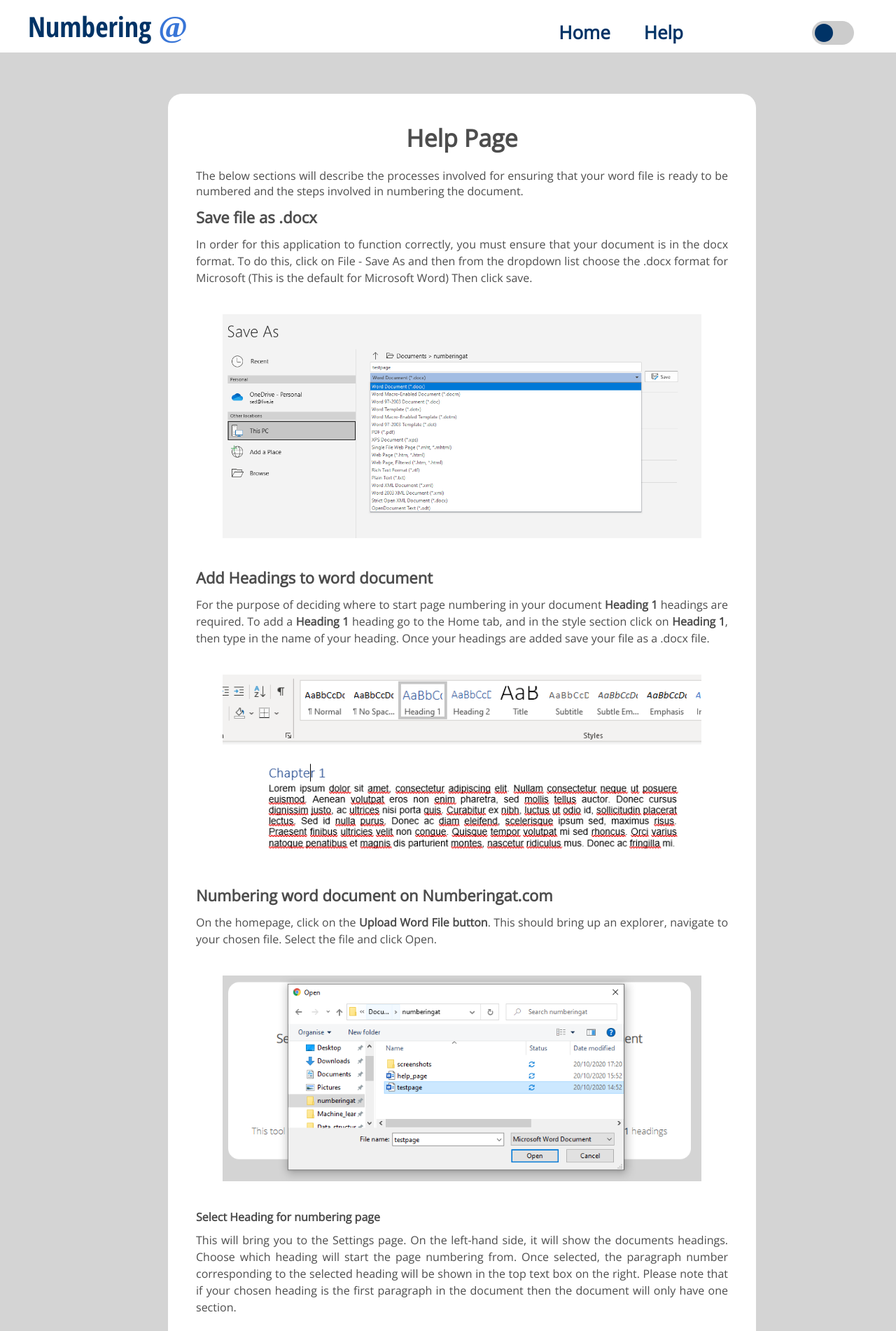
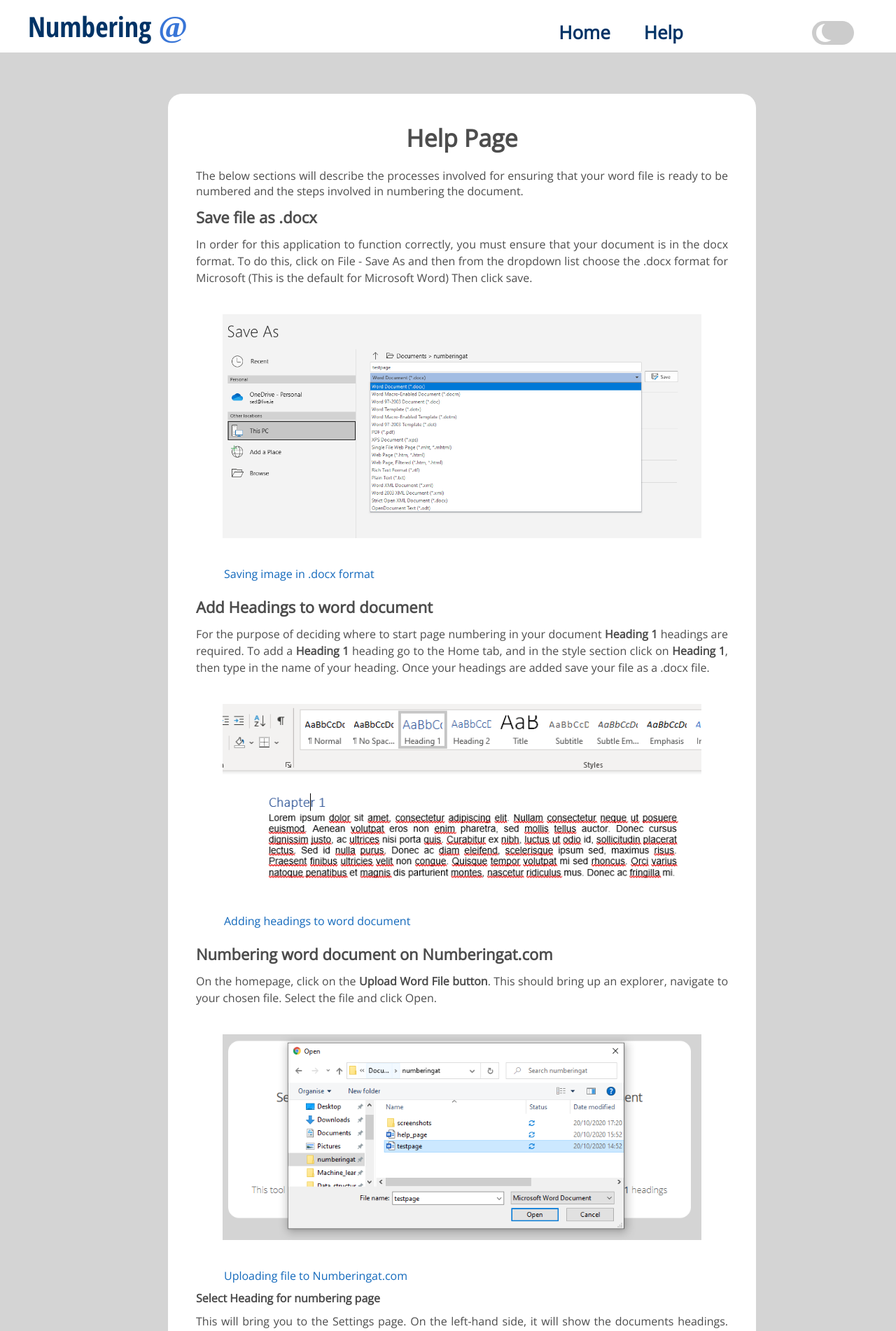
Before and after one commit to seddie95/start_page_numbers_at_X, a Django app: page /help/ in a window 1280 px wide. Shown: the top 1902 px of the page at 70% size. Run offline with Django 3.2, Linux system fonts and the light colour scheme; some libraries are stand-ins or nearby versions.

Commit message:
Update night-mode icon

```diff
--- a/docx_scripts/add_page_numbers.py
+++ b/docx_scripts/add_page_numbers.py
@@ -101,6 +101,7 @@ def set_page_numbers(specs):
     paragraph_number = int(specs['heading'][0])
     position = specs['position'][0]
     style = specs['style'][0]
+    style_main = specs['style_main'][0]
 
     # Open existing and find last paragraph before section break
     try:
@@ -117,7 +118,7 @@ def set_page_numbers(specs):
 
             else:
                 sect = doc.sections[0]._sectPr
-                pg_num_type = set_page_number_type()
+                pg_num_type = set_page_number_type(style_main)
                 sect.append(pg_num_type)
 
                 # add numbers starting at i
--- a/static/css/style.css
+++ b/static/css/style.css
@@ -221,6 +221,13 @@ nav li a:hover {
 }
 
 /*Images*/
+figcaption {
+    color: #1369bc;
+    margin-left: 40px;
+    padding-bottom: 10px;
+
+}
+
 #rectangle {
     max-width: 90%;
     display: block;
@@ -388,32 +395,34 @@ input[type=text], select {
     content: "";
     height: 26px;
     width: 26px;
-    left: 4px;
-    bottom: 4px;
-    background-color: #003366;
-    -webkit-transition: .4s;
-    transition: .4s;
+    left: 14px;
+    bottom: 7px;
+    background-color: transparent;
+    -webkit-transition: .5s;
+    transition: .5s;
+    box-shadow: -8px 3px 0px 0px #fff;
+
 }
 
 
 input:checked + .slider:before {
-    -webkit-transform: translateX(26px);
-    -ms-transform: translateX(26px);
-    transform: translateX(26px);
+    -webkit-transform: translateX(-11px);
+    -ms-transform: translateX(-11px);
+    transform: translateX(-11px);
+    box-shadow: 26px 3px 0 0 #fff;
+
 }
 
 /* Rounded sliders */
 .slider.round {
     border-radius: 34px;
+
 }
 
 .slider.round:before {
     border-radius: 50%;
 }
 
-.slider:after {
-    background-color: white;
-}
 
 /*Scrollbar style*/
 .scrollbar::-webkit-scrollbar {
@@ -431,6 +440,7 @@ input:checked + .slider:before {
     background-color: #787878;
 
 }
+
 
 /*misc*/
 #file_name {
--- a/templates/help.html
+++ b/templates/help.html
@@ -12,7 +12,9 @@
             <p>In order for this application to function correctly, you must ensure that your document is in the
                 docx format. To do this, click on File - Save As and then from the dropdown list choose the .docx
                 format for Microsoft (This is the default for Microsoft Word) Then click save. </p>
-            <p><img src="{% static 'images/save.png' %}" class="inverted" id="rectangle"></p>
+            <p><img src="{% static 'images/save.png' %}" class="inverted" id="rectangle"
+                    alt="Saving image in .docx format"></p>
+            <figcaption>Saving image in .docx format</figcaption>
             <h3>Add Headings to word document</h3>
             <p> For the purpose of deciding where to start page numbering in your document <strong>Heading 1</strong>
                 headings are
@@ -21,28 +23,38 @@
                 <strong>Heading 1</strong>, then type in the name of your heading. Once your headings are added save
                 your file as a
                 .docx file. </p>
-            <p><img src="{% static 'images/headings.PNG' %}" class="inverted" id="rectangle"></p>
+            <p><img src="{% static 'images/headings.PNG' %}" class="inverted" id="rectangle"
+                    alt="dding headings to word document"></p>
+            <figcaption>Adding headings to word document</figcaption>
             <h3>Numbering word document on Numberingat.com </h3>
             <p> On the homepage, click on the <strong>Upload Word File button</strong>. This should bring up an
                 explorer, navigate
                 to your chosen file. Select the file and click Open. </p>
-            <p><img src="{% static 'images/upload.PNG' %}" class="inverted" id="rectangle"></p>
+            <p><img src="{% static 'images/upload.PNG' %}" class="inverted" id="rectangle"
+                    alt="Uploading file to Numberingat.com"></p>
+            <figcaption>Uploading file to Numberingat.com</figcaption>
             <h4>Select Heading for numbering page</h4>
             <p>This will bring you to the Settings page. On
                 the left-hand side, it will show the documents headings. Choose which heading will start the page
                 numbering from. Once selected, the paragraph number corresponding to the selected heading will be
                 shown in the top text box on the right. Please note that if your chosen heading is the first paragraph
                 in the document then the document will only have one section.</p>
-            <p><img src="{% static 'images/select_heading.PNG' %}" class="inverted" id="rectangle"></p>
+            <p><img src="{% static 'images/select_heading.PNG' %}" class="inverted" id="rectangle"
+                    alt="Selecting numbering preferences for document"></p>
+            <figcaption>Selecting numbering preferences for document</figcaption>
             <h4>Select numbering position</h4>
             <p>The page position drop down denotes where at the bottom of the page the numbers will be positioned,
                 by default it will be positioned to the left. </p>
-            <p><img src="{% static 'images/position.png' %}"class="inverted"  id="square"></p>
+            <p><img src="{% static 'images/position.png' %}" class="inverted" id="square"
+                    alt="Page Position selection in Microsoft Word"></p>
+            <figcaption>Page Position selection in Microsoft Word</figcaption>
             <h4>Select numbering style</h4>
-            <p>The final drop-down list lets you select the page numbering style for the first section of the
-                document (often journal style documents, will have Roman numerals). The main section of the document
-                will be numbered using ordinal numbers (1, 2, 3...). </p>
-            <p><img src="{% static 'images/numbering_style.png' %}" class="inverted" id="square" class="center"></p>
+            <p>The final two drop-down lists lets you select the page numbering style for the first section and the main
+                section of the document respectively (often the first section of academic documents will have Roman
+                numerals, while the main section will be numbered using ordinal numbers {1, 2, 3...}). </p>
+            <p><img src="{% static 'images/numbering_style.png' %}" class="inverted" id="square" class="center"
+                    alt="Page Numbering style selection in Microsoft Word"></p>
+            <figcaption>Page Numbering style selection in Microsoft Word</figcaption>
             <p>Once you are happy with your settings click on the <strong>Set Page Number Button</strong>, the refresh
                 button will
                 return the user to the home page. </p>
@@ -51,7 +63,10 @@
                 download the numbered Word file. If they do not download the file within two minutes, it will be
                 automatically
                 deleted. Please note that all files will be deleted to ensure space on the server. </p>
-            <p><img src="{% static 'images/download.PNG' %}" class="inverted" id="rectangle" class="center"></p>
+            <p><img src="{% static 'images/download.PNG' %}" class="inverted" id="rectangle" class="center"
+                    alt="Download numbered word document"></p>
+            <figcaption>Download numbered word document</figcaption>
+
         </div>
 
 
--- a/templates/process.html
+++ b/templates/process.html
@@ -54,7 +54,7 @@
                     </select>
 
                     <label for="numbering">Numbering Style for main section</label>
-                    <select id="number_style" name="style" title="Select the number style for the first section">
+                    <select id="number_style" name="style_main" title="Select the number style for the first section">
                         <option value="">1, 2, 3,...</option>
                         <option value="lowerRoman">i, ii, iii,...</option>
                         <option value="lowerLetter">a, b, c,...</option>
```
Also changed, not shown: static/images/select_heading.PNG.
